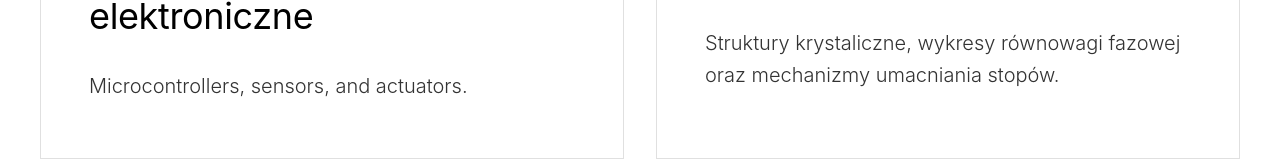
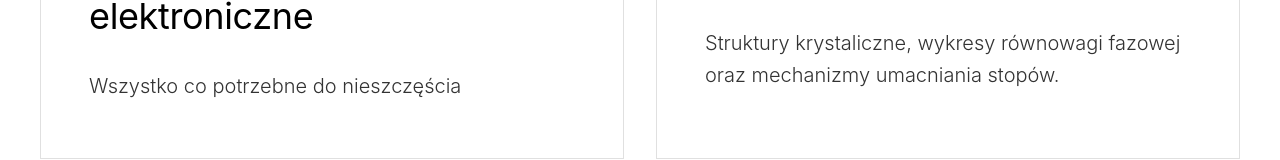
Before and after one commit to Marssepan/Kolokwia, a React (Vite) app: page /#/ in a window 1280 px wide. Shown: the part 412-572 px from the top of the page. Built offline with nearby package versions, Linux system fonts and the light colour scheme.

Commit message:
data: connect material science quiz data matrix to dynamic importer v2

```diff
--- a/src/data/subjects.js
+++ b/src/data/subjects.js
@@ -2,7 +2,7 @@ export const subjects = [
     {
       id: 'mechatronics',
       title: 'Elementy i układy elektroniczne',
-      description: 'Microcontrollers, sensors, and actuators.',
+      description: 'Wszystko co potrzebne do nieszczęścia',
       icon: '🤖',
       notesPath: 'notes/mechatronics.md', // Placed in public folder
     },
```
